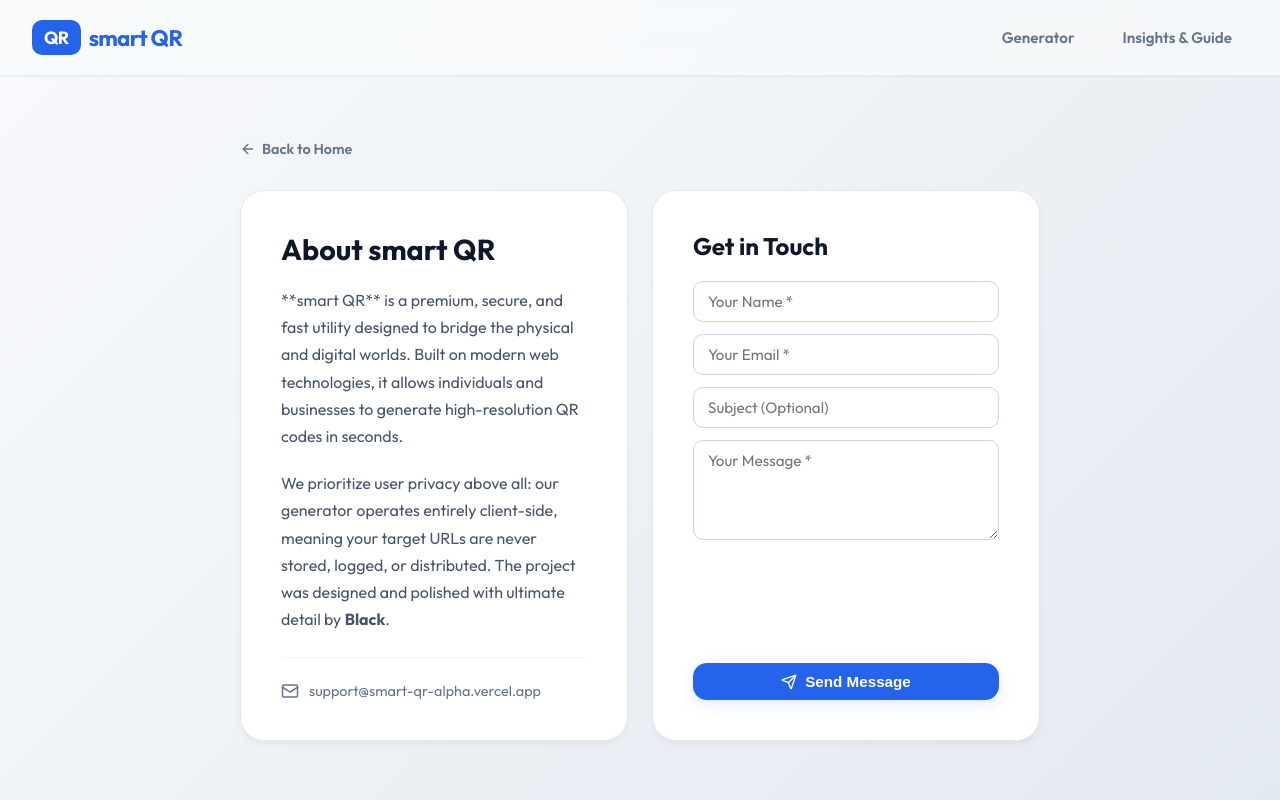
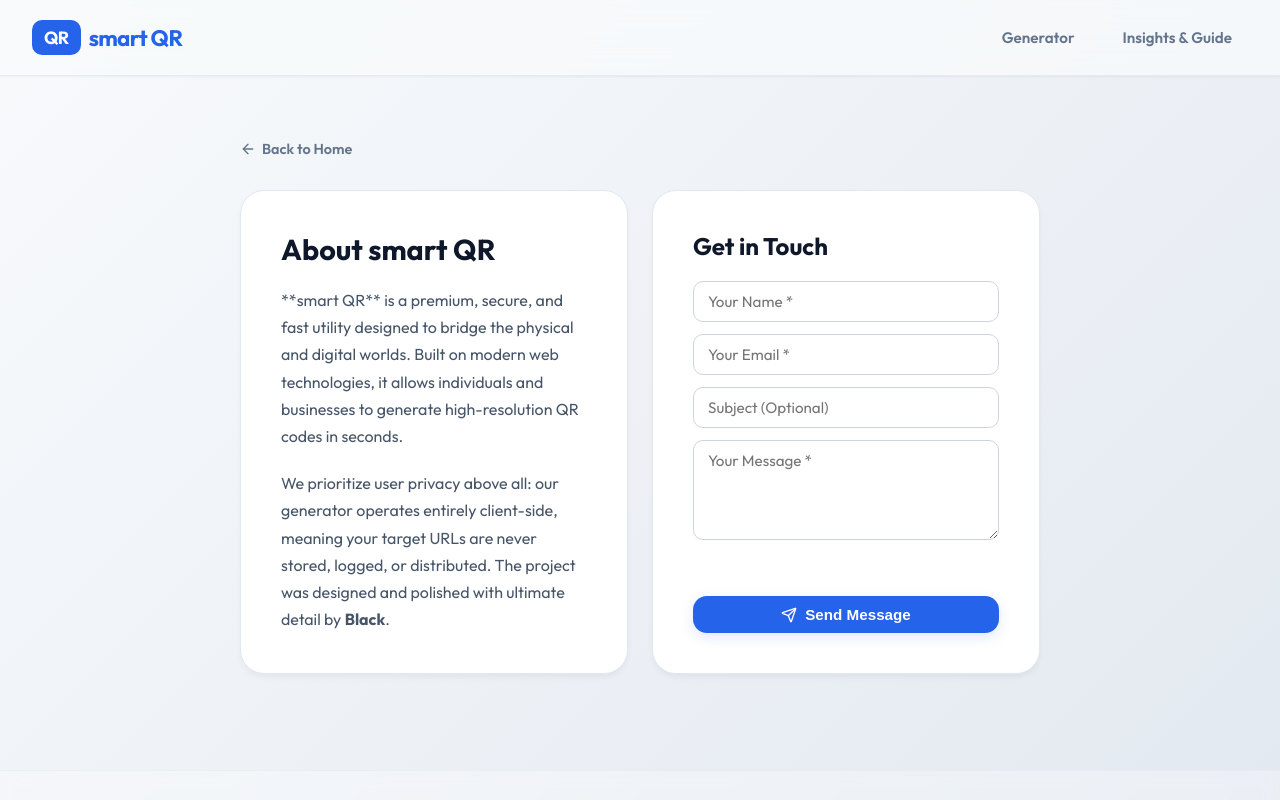
Before and after one commit to ko750125-afk/smart-qr, a React (Vite) app: page /about in a window 1280 px wide. Shown: the top 800 px of the page. Built offline with nearby package versions, Linux system fonts and the light colour scheme.

Commit message:
fix: remove placeholder support email from AboutUs page

```diff
--- a/src/components/AboutUs.jsx
+++ b/src/components/AboutUs.jsx
@@ -1,7 +1,7 @@
 import React, { useState } from 'react';
 import { Link } from 'react-router-dom';
 import { motion, AnimatePresence } from 'framer-motion';
-import { ArrowLeft, Mail, Send, CheckCircle } from 'lucide-react';
+import { ArrowLeft, Send, CheckCircle } from 'lucide-react';
 
 function AboutUs() {
   const [formData, setFormData] = useState({ name: '', email: '', subject: '', message: '' });
@@ -43,14 +43,9 @@ function AboutUs() {
             <p style={{ color: '#475569', fontSize: '1rem', lineHeight: '1.7', marginBottom: '1.25rem' }}>
               **smart QR** is a premium, secure, and fast utility designed to bridge the physical and digital worlds. Built on modern web technologies, it allows individuals and businesses to generate high-resolution QR codes in seconds.
             </p>
-            <p style={{ color: '#475569', fontSize: '1rem', lineHeight: '1.7', marginBottom: '1.5rem' }}>
+            <p style={{ color: '#475569', fontSize: '1rem', lineHeight: '1.7' }}>
               We prioritize user privacy above all: our generator operates entirely client-side, meaning your target URLs are never stored, logged, or distributed. The project was designed and polished with ultimate detail by <strong>Black</strong>.
             </p>
-          </div>
-
-          <div style={{ paddingTop: '1.5rem', borderTop: '1px solid #f1f5f9', display: 'flex', alignItems: 'center', gap: '10px', color: '#64748b' }}>
-            <Mail size={18} />
-            <span style={{ fontSize: '0.9rem' }}>support@smart-qr-alpha.vercel.app</span>
           </div>
         </div>
 
```
